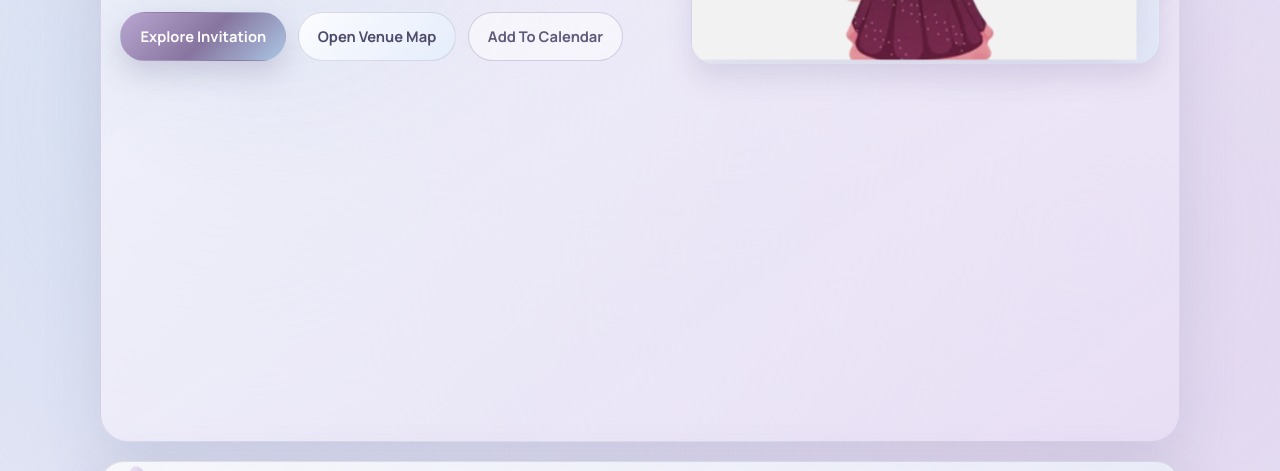
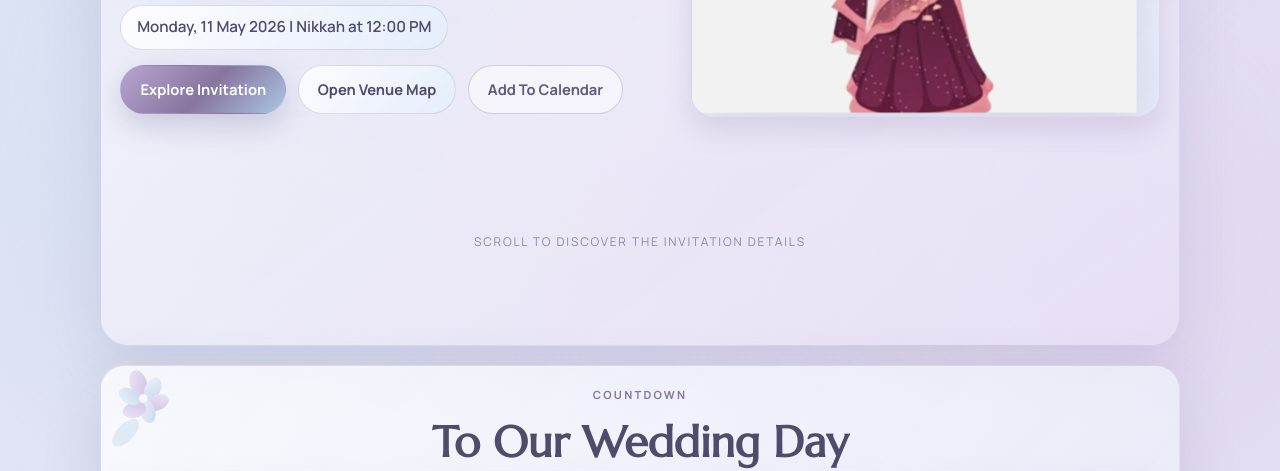
Before and after one commit to WeddingInvitation-ux/aysha-ajmal-wedding, a plain HTML site: page index.html in a window 1280 px wide. Both pictures are taken after a click on the button "Enter Invitation". Shown: the part 329-800 px from the top of the page. Drawn offline with Linux system fonts and the light colour scheme.

Commit message:
Intensify premium wedding aesthetic and hero composition

```diff
--- a/index.html
+++ b/index.html
@@ -66,6 +66,7 @@
           </figure>
         </div>
       </div>
+      <p class="scroll-cue">Scroll to discover the invitation details</p>
     </header>
 
     <main>
--- a/styles.css
+++ b/styles.css
@@ -170,13 +170,15 @@ body.entered .site-shell {
   font-family: "Marcellus", serif;
   font-size: clamp(1.9rem, 4.5vw, 2.7rem);
   letter-spacing: 0.02em;
+  color: #5c5977;
+  text-shadow: 0 1px 0 rgba(255, 255, 255, 0.55);
   position: relative;
   animation: rise-in 1s ease 0.28s both;
 }
 
 .entry-note {
   margin: 0.55rem 0 0;
-  color: var(--muted);
+  color: #6c6989;
   font-size: 0.98rem;
   position: relative;
   animation: rise-in 1s ease 0.36s both;
@@ -343,7 +345,9 @@ body.entered .music-toggle {
 }
 
 .hero {
-  min-height: 94vh;
+  display: grid;
+  align-items: center;
+  min-height: 82vh;
   border-radius: 28px;
   padding: 4rem 1.2rem 2.6rem;
   background:
@@ -362,6 +366,16 @@ body.entered .music-toggle {
   gap: 1.3rem;
   position: relative;
   z-index: 1;
+}
+
+.scroll-cue {
+  margin: 0.55rem auto 0;
+  text-align: center;
+  font-size: 0.75rem;
+  letter-spacing: 0.15em;
+  text-transform: uppercase;
+  color: #7e7a9f;
+  opacity: 0.88;
 }
 
 .hero-copy {
```
